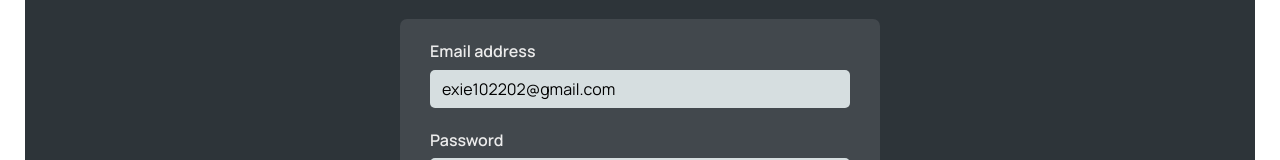
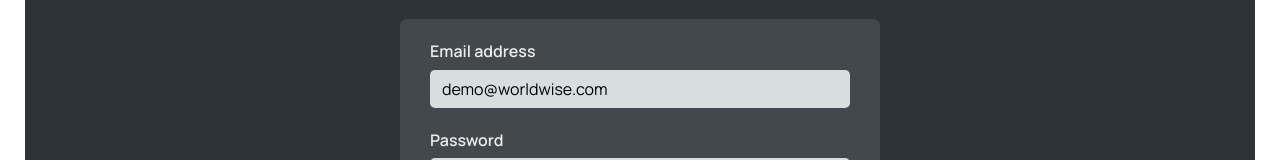
Before and after one commit to Eric-Xie02/Worldwise, a React app: page /login in a window 1280 px wide. Shown: the part 170-330 px from the top of the page. Built offline with nearby package versions, Linux system fonts and the light colour scheme; no server answers; data requests are answered from the project's data file; the HTML template or start-up script is replaced by a standard one.

Commit message:
added demo user

```diff
--- a/src/components/User.jsx
+++ b/src/components/User.jsx
@@ -18,7 +18,7 @@
   return (
     <div className={styles.user}>
       {/* <img src={user?.avatar} alt={name} /> */}
-      <span>Welcome, {name}</span>
+      <span>Welcome, {name ? name : "Guest"}</span>
       <button onClick={handleLogout}>Logout</button>
     </div>
   );
--- a/src/pages/Login.jsx
+++ b/src/pages/Login.jsx
@@ -9,7 +9,7 @@
 
 export default function Login() {
   // PRE-FILL FOR DEV PURPOSES
-  const [email, setEmail] = useState("exie102202@gmail.com");
+  const [email, setEmail] = useState("demo@worldwise.com");
   const [password, setPassword] = useState("password");
   const { login, isLoading, error } = useLogin();
   const { isAuthenticated, isLoading: isLoadingUser, user } = useUser();
```
